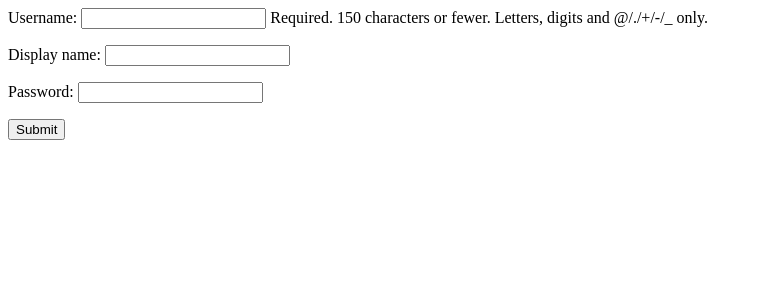
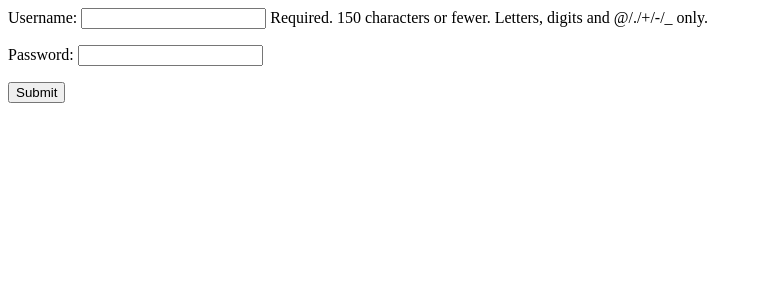
Before and after one commit to drewradcliff/twitter-clone, a Django app: page /signup/ in a window 1280 px wide. Shown: the top 300 px of the page, without its empty margins (0-762 px from the left). Run offline with Django 3.2, Linux system fonts and the light colour scheme.

Commit message:
Add following users to TwitterUser model

```diff
--- a/authentication/forms.py
+++ b/authentication/forms.py
@@ -12,4 +12,4 @@ class SignupForm(forms.ModelForm):
 
     class Meta:
         model = TwitterUser
-        fields = ["username", "display_name"]
+        fields = ["username"]
--- a/authentication/views.py
+++ b/authentication/views.py
@@ -29,7 +29,6 @@ def signup_view(request):
             new_user = TwitterUser.objects.create_user(
                 username=data.get("username"),
                 password=data.get("password"),
-                display_name=data.get("display_name")
             )
         login(request, new_user)
         return HttpResponseRedirect(reverse("index"))
--- a/templates/index.html
+++ b/templates/index.html
@@ -5,5 +5,10 @@
   </head>
   <body>
     {{ request.user.username }}
+    <ul>
+      {% for tweet in tweets %}
+      <li>{{ tweet.text }}</li>
+      {% endfor %}
+    </ul>
   </body>
 </html>
--- a/tweet/views.py
+++ b/tweet/views.py
@@ -3,13 +3,16 @@ from django.contrib.auth.decorators import login_required
 
 from tweet.forms import TweetForm
 from tweet.models import Tweet
+from twitteruser.models import TwitterUser
 
 
 @login_required
 def index(request):
-    return render(request, "index.html")
+    tweets = Tweet.objects.filter(user__in=request.user.following.all())
+    return render(request, "index.html", {"tweets": tweets})
 
 
+@ login_required
 def add_tweet_view(request):
     if request.method == "POST":
         form = TweetForm(request.POST)
--- a/twitteruser/models.py
+++ b/twitteruser/models.py
@@ -3,4 +3,4 @@ from django.contrib.auth.models import AbstractUser
 
 
 class TwitterUser(AbstractUser):
-    display_name = models.CharField(max_length=240)
+    following = models.ManyToManyField("self", symmetrical=False)
```
Also changed, not shown: twitteruser/migrations/0002_twitteruser_following.py (added), twitteruser/migrations/0003_remove_twitteruser_display_name.py (added).
